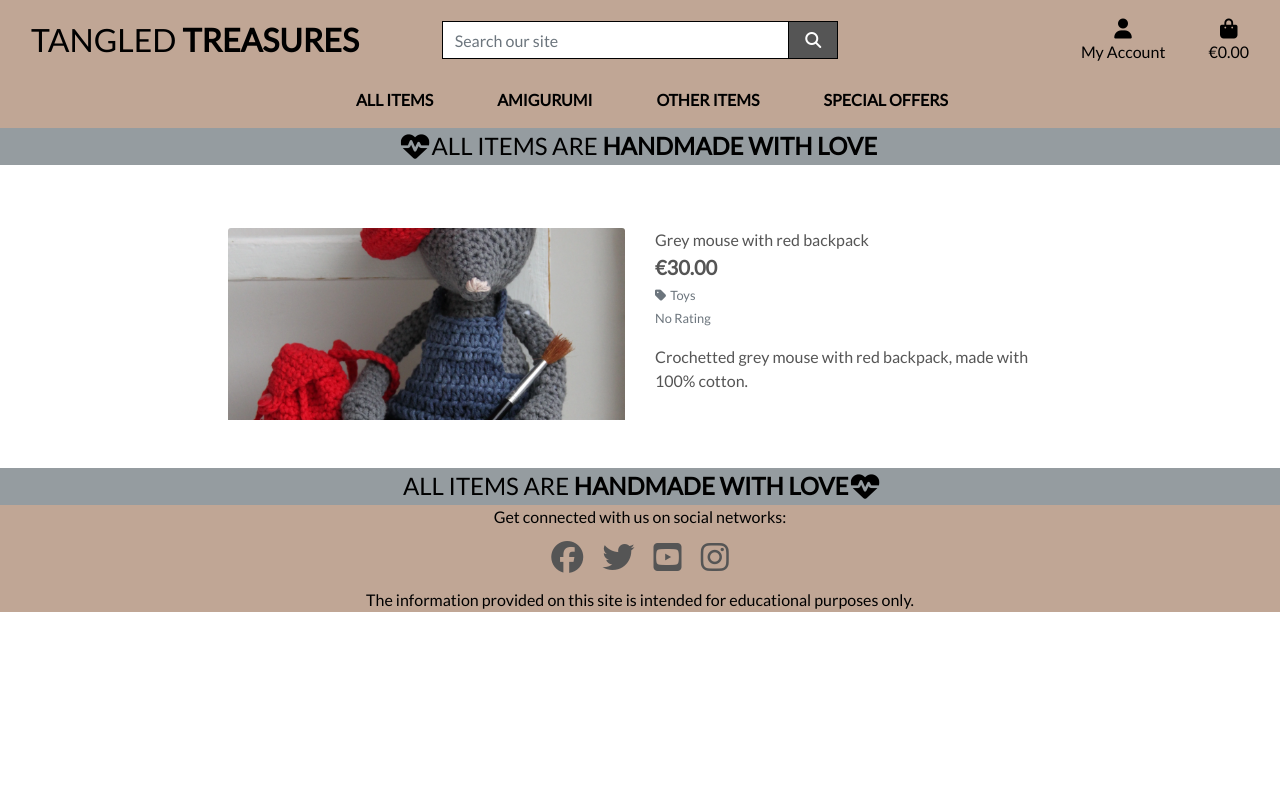
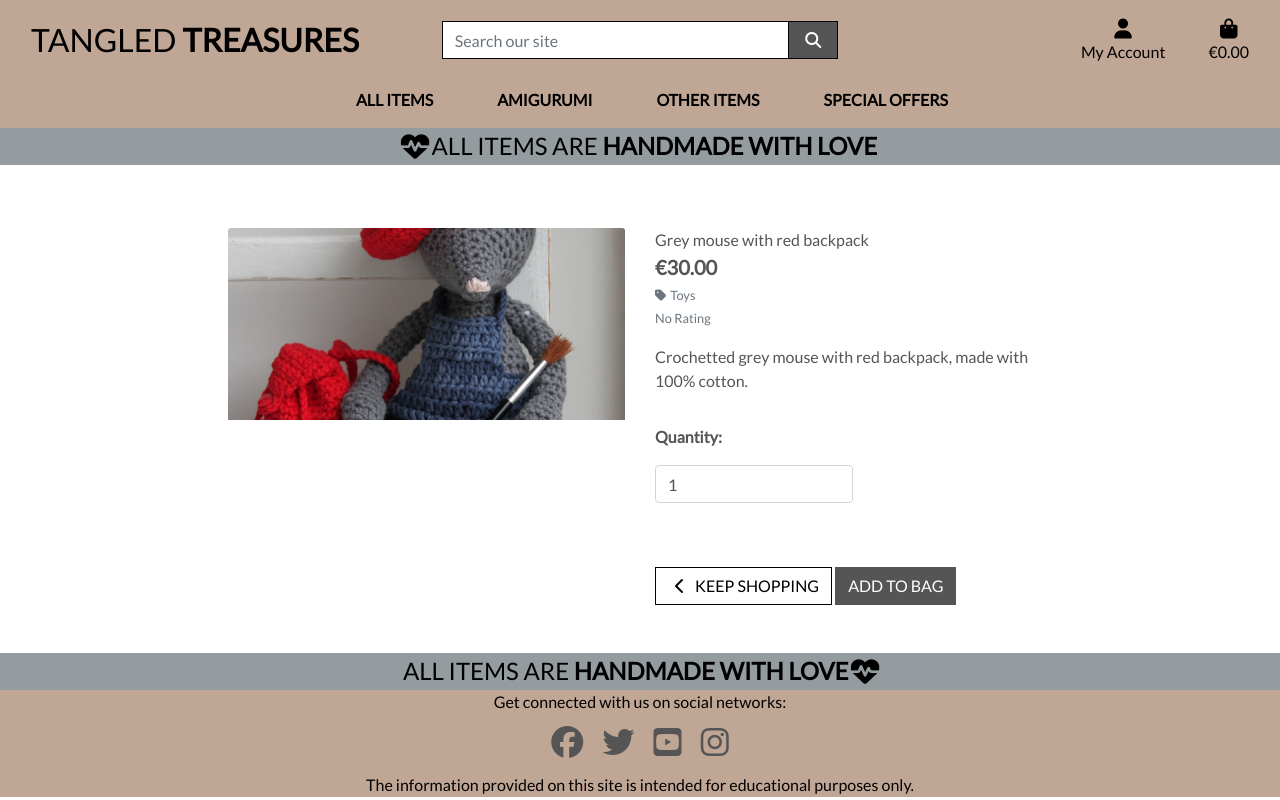
Before and after one commit to ValeP314/pp5-tangled-treasure, a Django app: page /items/1 in a window 1280 px wide. Run offline with Django 3.2, Linux system fonts and the light colour scheme; data comes from the database, SQL or seed files in the repository; some libraries are stand-ins or nearby versions.

Commit message:
Added add to bag functionality

```diff
--- a/bag/contexts.py
+++ b/bag/contexts.py
@@ -1,5 +1,8 @@
 from decimal import Decimal
 from django.conf import settings
+from django.shortcuts import get_object_or_404
+from items.models import Item
+
 
 def bag_contents(request):
 
@@ -7,6 +10,17 @@ def bag_contents(request):
     total = 0
     item_count = 0
     bag = request.session.get('bag', {})
+
+    for product_id, quantity in bag.items():
+        if isinstance(quantity, int):
+            item = get_object_or_404(Item, pk=product_id)
+            total += quantity * item.price
+            item_count += quantity
+            bag_products.append({
+                'product_id': product_id,
+                'quantity': quantity,
+                'item': item,
+            })
 
     if total < settings.FREE_DELIVERY_THRESHOLD:
         delivery = total * Decimal(settings.STANDARD_DELIVERY_PERCENTAGE / 100)
--- a/bag/templates/bag/bag.html
+++ b/bag/templates/bag/bag.html
@@ -22,7 +22,9 @@
     <div class="row">
         <div class="col">
             {% if bag_products %}
-            <div class="table-responsive rounded"></div>
+            <div class="table-responsive rounded">
+                {{ bag_products }}
+            </div>
             {% else %}
             <p class="lead mb-5">Your bag is empty.</p>
             <a href="{% url 'items' %}" class="btn btn-outline-black rounded-0 btn-lg">
--- a/bag/urls.py
+++ b/bag/urls.py
@@ -2,5 +2,6 @@ from django.urls import path
 from . import views
 
 urlpatterns = [
-    path('', views.view_bag, name='view_bag')
+    path('', views.view_bag, name='view_bag'),
+    path('add/<product_id>/', views.add_to_bag, name='add_to_bag'),
 ]
--- a/items/templates/items/item_detail.html
+++ b/items/templates/items/item_detail.html
@@ -43,6 +43,30 @@
                 <small class="text-muted">No Rating</small>
                 {% endif %}
                 <p class="mt-3">{{ item.description }}</p>
+                <form class="form" action="{% url 'add_to_bag' item.id %}" method="POST">
+                    {% csrf_token %}
+                    <div class="form-row">
+                        <div class="col-12">
+                            <p class="mt-3"><strong>Quantity:</strong></p>
+                            <div class="form-group w-50">
+                                <div class="input-group">
+                                    <input class="form-control qty_input" type="number" name="quantity" value="1" min="1" max="99"
+                                        data-item_id="{{ item.id }}" id="id_qty_{{ item.id }}">
+                                </div>
+                            </div>
+                        </div>
+                        <div class="col-12">
+                            <a href="{% url 'items' %}" class="btn btn-outline-black rounded-0 mt-5">
+                                <span class="icon">
+                                    <i class="fas fa-chevron-left"></i>
+                                </span>
+                                <span class="text-uppercase">Keep Shopping</span>
+                            </a>
+                            <input type="submit" class="btn btn-black rounded-0 text-uppercase mt-5" value="Add to Bag">
+                        </div>
+                        <input type="hidden" name="redirect_url" value="{{ request.path }}">
+                    </div>
+                </form>
             </div>
         </div>
     </div>
```
Also changed, not shown: bag/views.py (+21 -1 lines), README.md.
